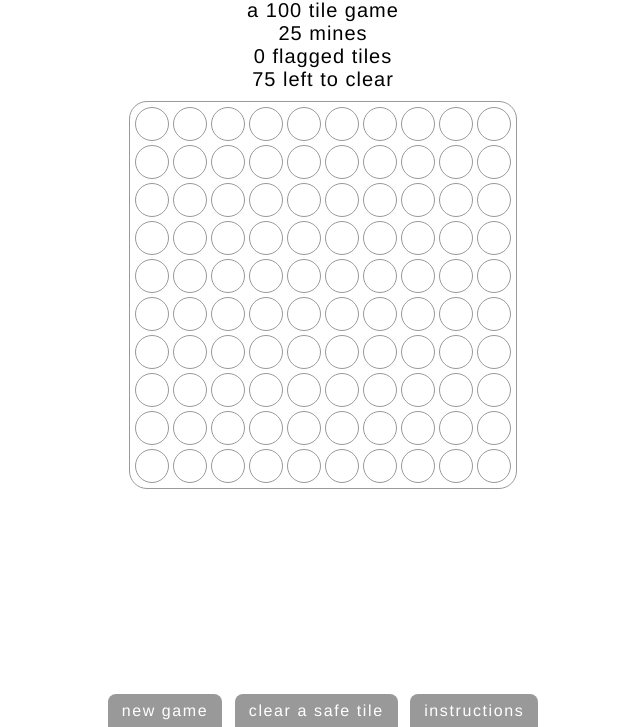
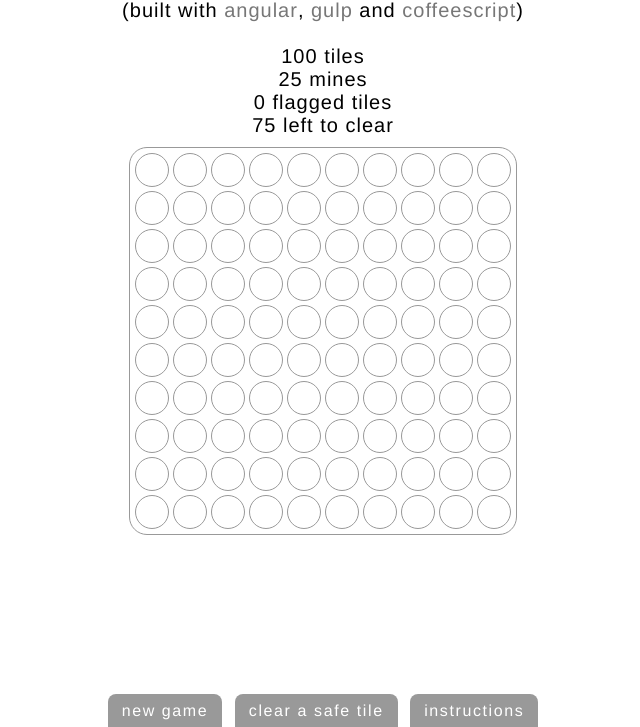
Before and after one commit to whroman/minesweeper-angular, a plain HTML site: page index.html in a window 1280 px wide. Shown: the part 73-800 px from the top of the page, without its empty margins (317-957 px from the left). Drawn offline with Linux system fonts and the light colour scheme.

Commit message:
Improved seo

```diff
--- a/Resources/scss/base.scss
+++ b/Resources/scss/base.scss
@@ -1,8 +1,24 @@
 body {
     text-align: center;
-    min-width: 580px;
+    min-width: 770px;
     margin: 0;
 }
+
+h1, h2, h3, h4 {
+    display: inline;
+}
+
+a {
+    text-decoration: none;
+    color: inherit;
+    font-weight: 200;
+    color: #777;
+}
+
+a:hover {
+    color: #000;
+}
+
 
 * {
     font-weight: 100;
--- a/Resources/templates/board.html
+++ b/Resources/templates/board.html
@@ -1,5 +1,5 @@
 <ul id="stats">
-    <li>a {{ info.numOfTiles }} tile game</li>
+    <li>{{ info.numOfTiles }} tiles</li>
     <li>{{ info.numOfMines }} mines</li>
     <li>{{ info.numOfFlags }} flagged tiles</li>
     <li>{{ info.numOfTiles - info.numOfMines - info.numOfClears }} left to clear</li>
--- a/index.html
+++ b/index.html
@@ -13,6 +13,10 @@
 </head>
 <body>
     <h1 class="title">minesweeper</h1>
+    <div class="subtitle">
+        (<span>built with</span> <h1><a href="https://angularjs.org/">angular</a></h1>, <h1><a href="http://gulpjs.com/">gulp</a></h1> and <h1><a href="http://coffeescript.org/">coffeescript</a></h1>)
+    </div>
+    <br>
     <div
         ng-view
         ng-app="msApp"
```
Also changed, not shown: dev.html (+4 -0 lines), Resources/build/build.css, 1 other file.
